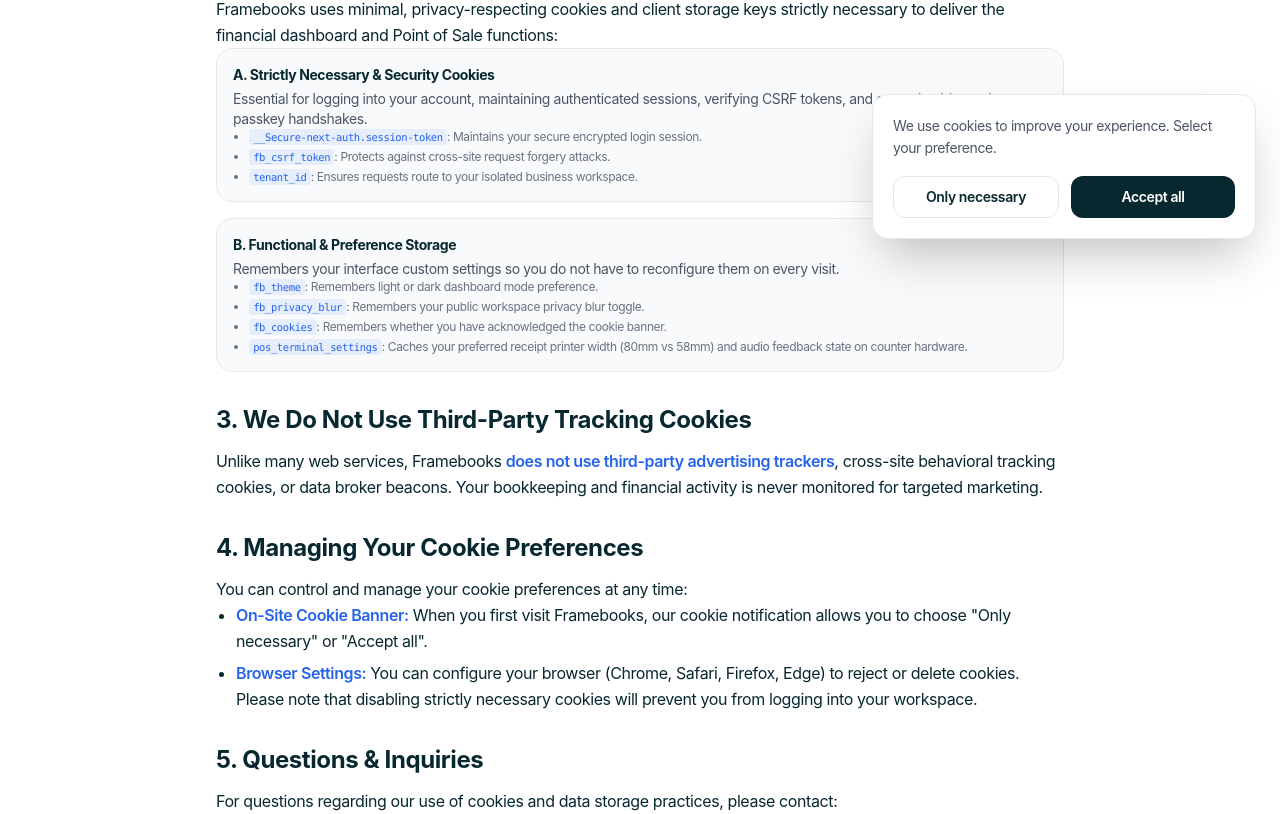
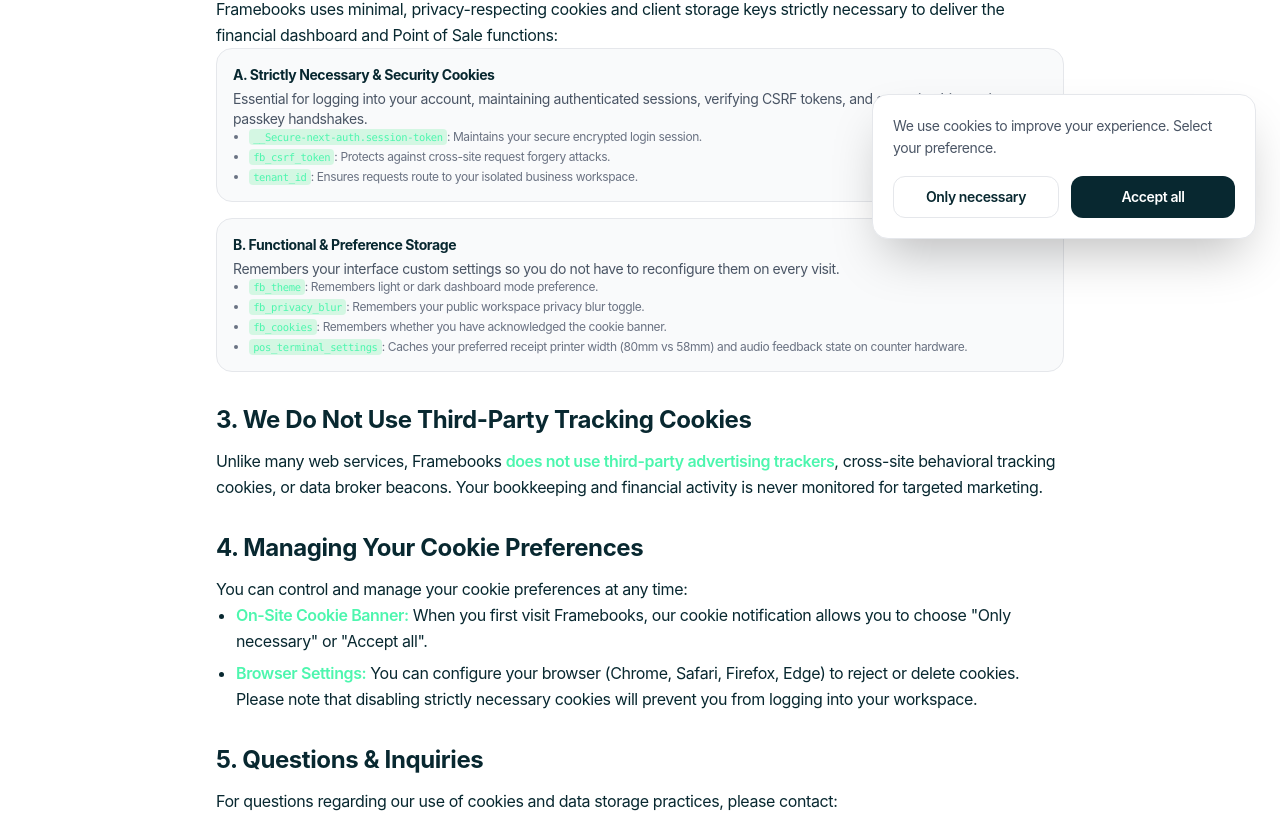
Before and after one commit to frametoque/framebooks, a Next.js app: page /cookies in a window 1280 px wide. Shown: the part 537-1351 px from the top of the page. Built offline with nearby package versions, Linux system fonts and the light colour scheme; no server answers; a web font is replaced by a local one.

Commit message:
fix(css): update prose strong and code styling to brand accent colors

```diff
--- a/src/app/globals.css
+++ b/src/app/globals.css
@@ -267,13 +267,13 @@ html {
 }
 
 .prose strong {
-  color: #2563EB;
+  color: var(--accent-text, #007A31);
   font-weight: 600;
 }
 
 .prose code {
-  background: rgba(59, 130, 246, 0.1);
-  color: #2563EB;
+  background: var(--accent-soft, rgba(0, 227, 91, 0.1));
+  color: var(--accent-text, #007A31);
   padding: 0.2em 0.4em;
   border-radius: 0.25rem;
   font-size: 0.875em;
```
